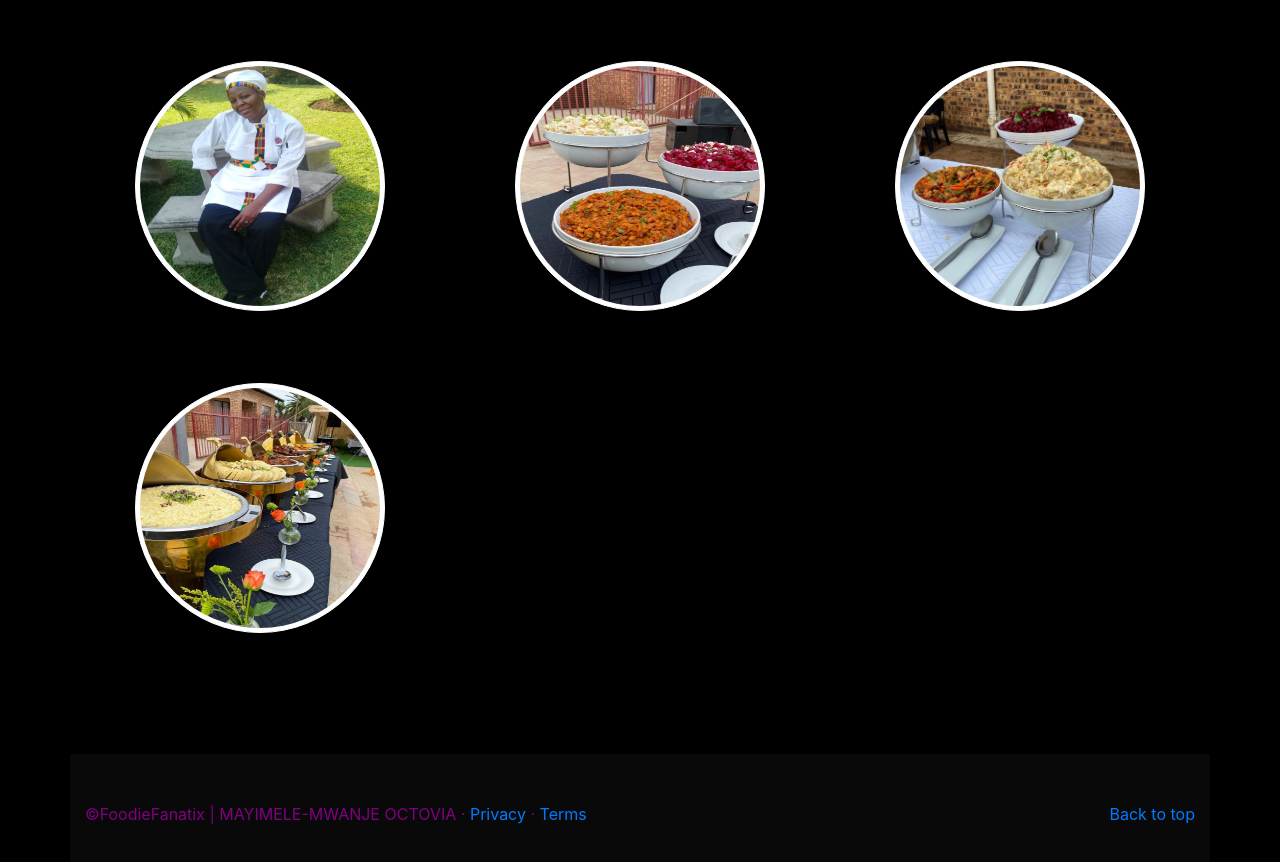
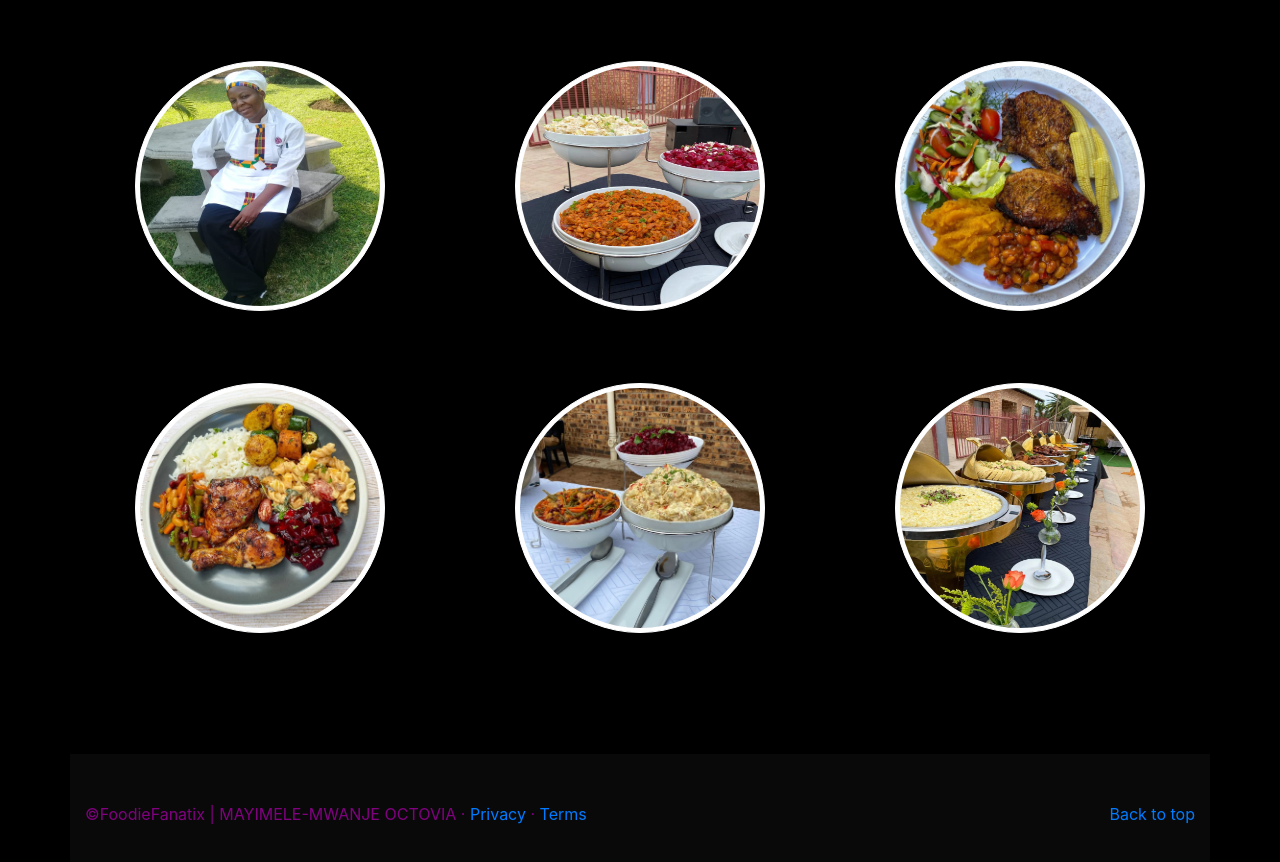
Before and after one commit to octaviamayimele-ITVarsity/Module-11-Assessment-2, a plain HTML site: page about.html in a window 1280 px wide. Shown: the part 236-1098 px from the top of the page. Drawn offline with nearby package versions, Linux system fonts and the light colour scheme.

Commit message:
Update about.html

```diff
--- a/about.html
+++ b/about.html
@@ -37,6 +37,13 @@
                     <img src="img/Food (9).jpg" class="img-thumbnail rounded-circle" width="160"/>
                 </div>
                 <div class="col-lg-4">
+                    <img src="img/Food (17).jpg" class="img-thumbnail rounded-circle" width="160"/>
+                </div>
+                <div class="col-lg-4">
+                    <img src="img/Food (16).jpg" class="img-thumbnail rounded-circle" width="160"/>
+                </div>
+
+                <div class="col-lg-4">
                     <img src="img/Food (14).jpg" class="img-thumbnail rounded-circle" width="160"/>
                 </div>
                 <div class="col-lg-4">
```
